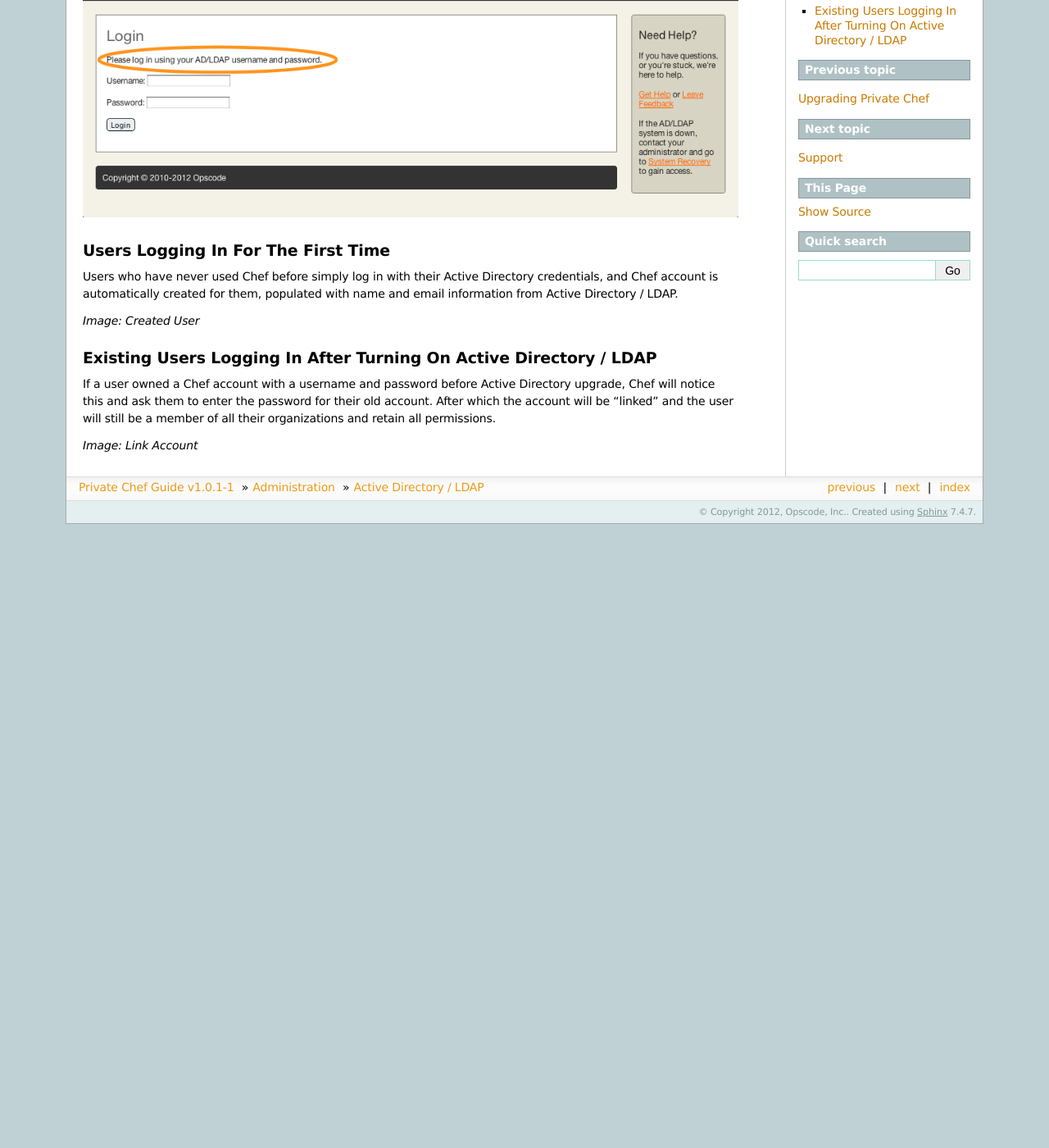
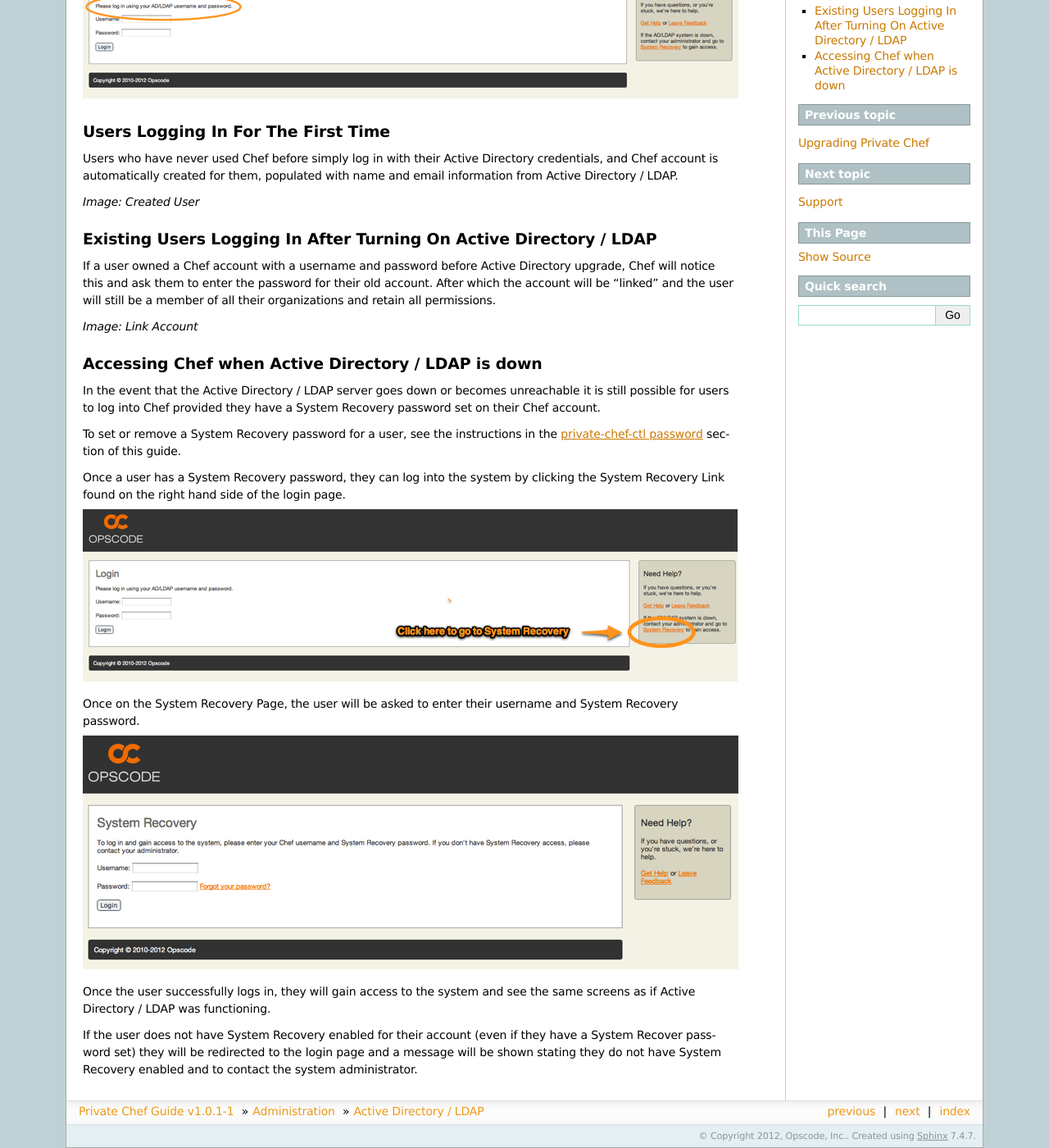
Before and after one commit to chef-boneyard/private-chef-administration, a Sphinx documentation site: the page built from source/administration/ad_ldap.rst, in a window 1280 px wide and 1400 px high, scrolled down 349 px. Shown: the whole window at 82% size. Built offline with Sphinx 7.4.7, drawn with Linux system fonts in a browser that asks for light colours; before the commit the page ends 988 px from its top, so only the background shows below that.

Commit message:
Add docs for system recovery

```diff
--- a/source/administration/ad_ldap.rst
+++ b/source/administration/ad_ldap.rst
@@ -37,3 +37,33 @@
 organizations and retain all permissions.
 
 *Image: Link Account*
+
+Accessing Chef when Active Directory / LDAP is down
+---------------------------------------------------
+
+In the event that the Active Directory / LDAP server goes down or becomes unreachable
+it is still possible for users to log into Chef provided they have a System Recovery
+password set on their Chef account.
+
+To set or remove a System Recovery password for a user, see the instructions in the
+:ref:`private-chef-ctl password <private-chef-ctl-password>` section of this guide.
+
+Once a user has a System Recovery password, they can log into the system by clicking the
+System Recovery Link found on the right hand side of the login page.
+
+.. image:: ../images/system_recovery_link.png
+  :alt: System Recovery link
+
+Once on the System Recovery Page, the user will be asked to enter their username and
+System Recovery password.
+
+.. image:: ../images/system_recovery.png
+  :alt: System Recovery
+
+Once the user successfully logs in, they will gain access to the system and see the same
+screens as if Active Directory / LDAP was functioning.
+
+If the user does not have System Recovery enabled for their account (even if they have
+a System Recover password set) they will be redirected to the login page and a message
+will be shown stating they do not have System Recovery enabled and to contact the
+system administrator.
--- a/source/administration/private_chef_ctl.rst
+++ b/source/administration/private_chef_ctl.rst
@@ -373,6 +373,8 @@
 .. index::
   pair: private-chef-ctl; password
 
+.. _private-chef-ctl-password:
+
 password
 ~~~~~~~~
 
```
Also changed, not shown: source/images/ad_ldap_login.png, source/images/system_recovery.png (added), source/images/system_recovery_link.png (added).
